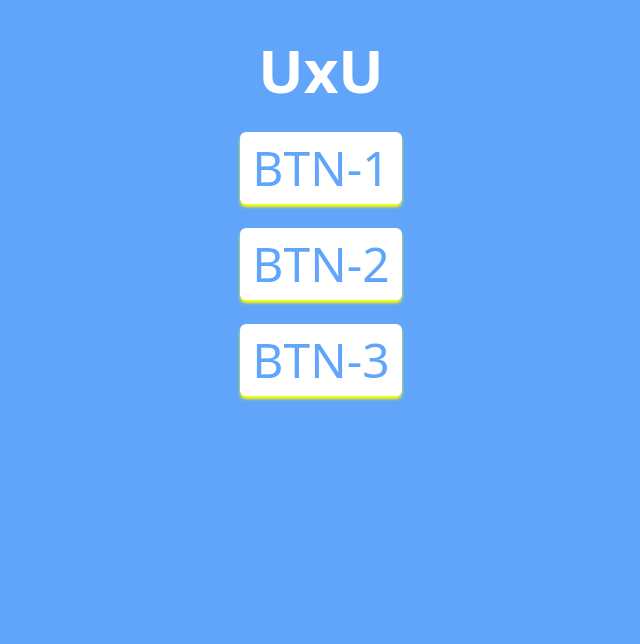
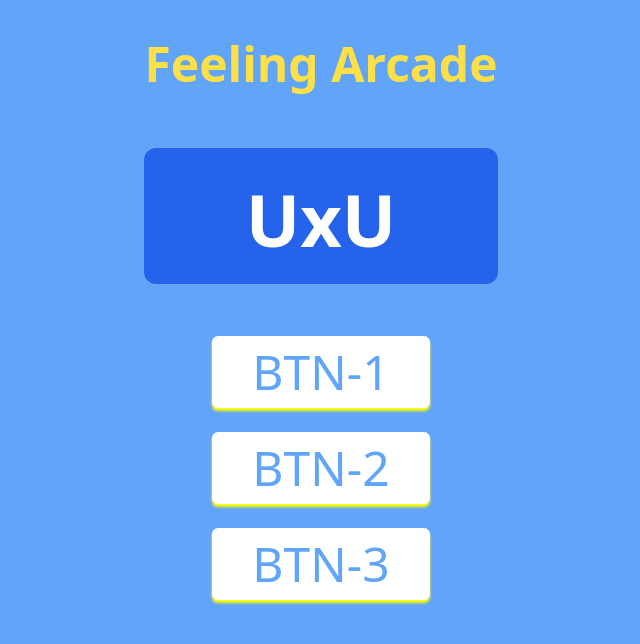
Before and after one commit to sarah20030409/myWeb, a React (Create React App) app: page / in a window 1280 px wide. Shown: the top 644 px of the page, without its empty margins (319-959 px from the left). Built offline with nearby package versions, Linux system fonts and the light colour scheme.

Commit message:
I hate css :(

```diff
--- a/src/Pages/ptest/TotalBtn/BtnPage.jsx
+++ b/src/Pages/ptest/TotalBtn/BtnPage.jsx
@@ -5,6 +5,7 @@ import EmojiManager from "./EmojiManager";
 
 export function AllBtnPage({count,setCount}){
     const handleCount =()=>setCount(count + 1);
+    console.log(count)
 
     return(
         <>
@@ -19,9 +20,11 @@ export function AllBtnPage({count,setCount}){
 
 export default function BtnPage(){
     const [count, setCount] = useState(0);
+    const TitleStyle = 'text-center text-yellow-300 text-5xl pb-5 font-black pb-10'
 
     return(
         <>
+          <h2 className={TitleStyle}>Feeling Arcade</h2>
           {/* EMOJI */}
           <EmojiManager Point={count} />
 
--- a/src/Pages/ptest/TotalBtn/EmojiManager.jsx
+++ b/src/Pages/ptest/TotalBtn/EmojiManager.jsx
@@ -1,30 +1,47 @@
+import './css/ScrollEmoji.css'
 
 export default function EmojiManager({Point}){
+    const outFrame = 'bg-blue-600 my-10 overflow-hidden rounded-xl'
+    const scrollbarStyle = 'py-0 my-5 h-24 '
+    const emojiStyle ="text-center text-white text-7xl font-black mb-10"
+
 
     function emoji(){
         if (Point >=0 && Point <=2){
-            return 'UxU';
+            return 'emojiUxU';
         }
         else if (Point >=3 && Point <=5){
-            return 'UuU';
+            return 'emojiUuU';
         }
         else if (Point >=6 && Point <=8){
-            return 'UAU';
+            return 'emojiUAU';
         }
         else if (Point >=9 && Point <=11){
-            return 'OAO';
+            return 'emojiOAO';
         }
         else if (Point >=12 && Point <=14){
-            return 'TAT';
+            return 'emojiTAT';
         }
         else{
-            return 'OuO';
+            return 'emojiOuO';
         }
         }
 
     return(
         <>
-        <h1 className="text-center text-white text-6xl pb-5 font-black">{emoji(Point)}</h1>
+        <div className={`${outFrame}`}>
+            {/* use 2 props(or more) to define classname shuold avoid input same css style, otherwise there will be style conflicts ! */}
+            <div className={` ${emoji()} ${scrollbarStyle}`}>
+                {/* <h1 className={emojiStyle}>{emoji(Point)}</h1> */}
+                <h1 className={`${emojiStyle} `} >UxU</h1>
+                <h1 className={`${emojiStyle} `} >UuU</h1>
+                <h1 className={`${emojiStyle} `} >UAU</h1>
+                <h1 className={`${emojiStyle} `} >OAO</h1>
+                <h1 className={`${emojiStyle} `} >TAT</h1>
+                <h1 className={`${emojiStyle} `} >OuO</h1>
+            </div>
+        </div>
         </>
     );
+
 }
--- a/src/Pages/ptest/TotalBtn/SingleBTN.jsx
+++ b/src/Pages/ptest/TotalBtn/SingleBTN.jsx
@@ -1,9 +1,10 @@
+
 export default function SingleBTN({name,clickB}){
 
     return(
         <>
-        <div className="block">
-        <button onClick={clickB} className="rounded-md shadow-myStyle p-3 m-3 bg-white text-5xl text-blue-400 hover:scale-105 hover:bg-yellow-200 hover:transition-all">{name}</button>
+        <div className="flex justify-center">
+        <button onClick={clickB} className="px-10 rounded-md shadow-myStyle p-3 m-3 bg-white text-5xl text-blue-400 hover:scale-105 hover:bg-yellow-200 hover:transition-all">{name}</button>
         </div>
         </>
     );
--- /dev/null
+++ b/src/Pages/ptest/TotalBtn/css/ScrollEmoji.css
@@ -0,0 +1,103 @@
+/* animationName:'scrollBar 5s linear infinite' */
+
+/* UxU Anim*/
+@keyframes UxUAnim{
+    0%{
+        transform:translateY(100px) ;
+    }
+    100%{
+        transform: translateY(15px);
+    }
+}
+
+.emojiUxU{
+  animation-name:UxUAnim;
+  animation-duration:0.5s;
+  animation-timing-function: linear;
+  animation-fill-mode:forwards;
+}
+
+
+/* UuU Anim*/
+@keyframes UuUAnim{
+    0%{
+        transform:translateY(15px) ;
+    }
+    100%{
+        transform: translateY(-100px);
+    }
+}
+
+.emojiUuU{
+  animation-name:UuUAnim;
+  animation-duration:0.5s;
+  animation-timing-function: linear;
+  animation-fill-mode:forwards;
+}
+
+/* UAU Anim*/
+@keyframes UAUAnim{
+    0%{
+        transform:translateY(-100px) ;
+    }
+    100%{
+        transform: translateY(-210px);
+    }
+}
+
+.emojiUAU{
+  animation-name:UAUAnim;
+  animation-duration:0.5s;
+  animation-timing-function: linear;
+  animation-fill-mode:forwards;
+}
+
+/* OAO Anim*/
+@keyframes OAOAnim{
+    0%{
+        transform:translateY(-210px) ;
+    }
+    100%{
+        transform: translateY(-320px);
+    }
+}
+
+.emojiOAO{
+    animation-name:OAOAnim;
+    animation-duration:0.5s;
+    animation-timing-function: linear;
+    animation-fill-mode:forwards;
+}
+
+/* TAT Anim*/
+@keyframes TATAnim{
+    0%{
+        transform:translateY(-320px) ;
+    }
+    100%{
+        transform: translateY(-435px);
+    }
+}
+
+.emojiTAT{
+    animation-name:TATAnim;
+    animation-duration:0.5s;
+    animation-timing-function: linear;
+    animation-fill-mode:forwards;
+}
+
+/* OuO Anim*/
+@keyframes OuOAnim{
+    0%{
+        transform:translateY(-435px) ;
+    }
+    100%{
+        transform: translateY(-545px);
+    }
+}
+.emojiOuO{
+    animation-name:OuOAnim;
+    animation-duration:0.5s;
+    animation-timing-function: linear;
+    animation-fill-mode:forwards;
+}
--- a/tailwind.config.js
+++ b/tailwind.config.js
@@ -6,6 +6,7 @@ module.exports = {
     boxShadow: {
       myStyle: "0 3px 3px 0 #FFFF00",
     },
+    animation: {},
   },
   plugins: [],
 };
```
